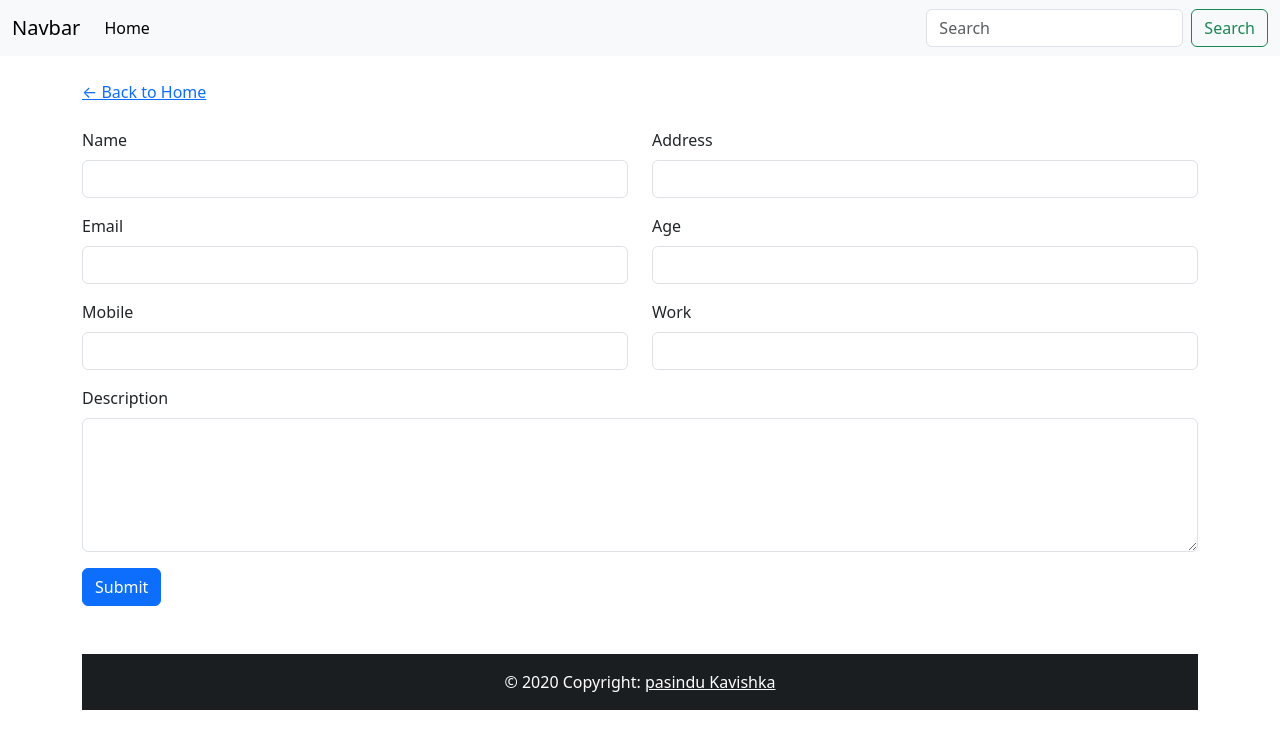
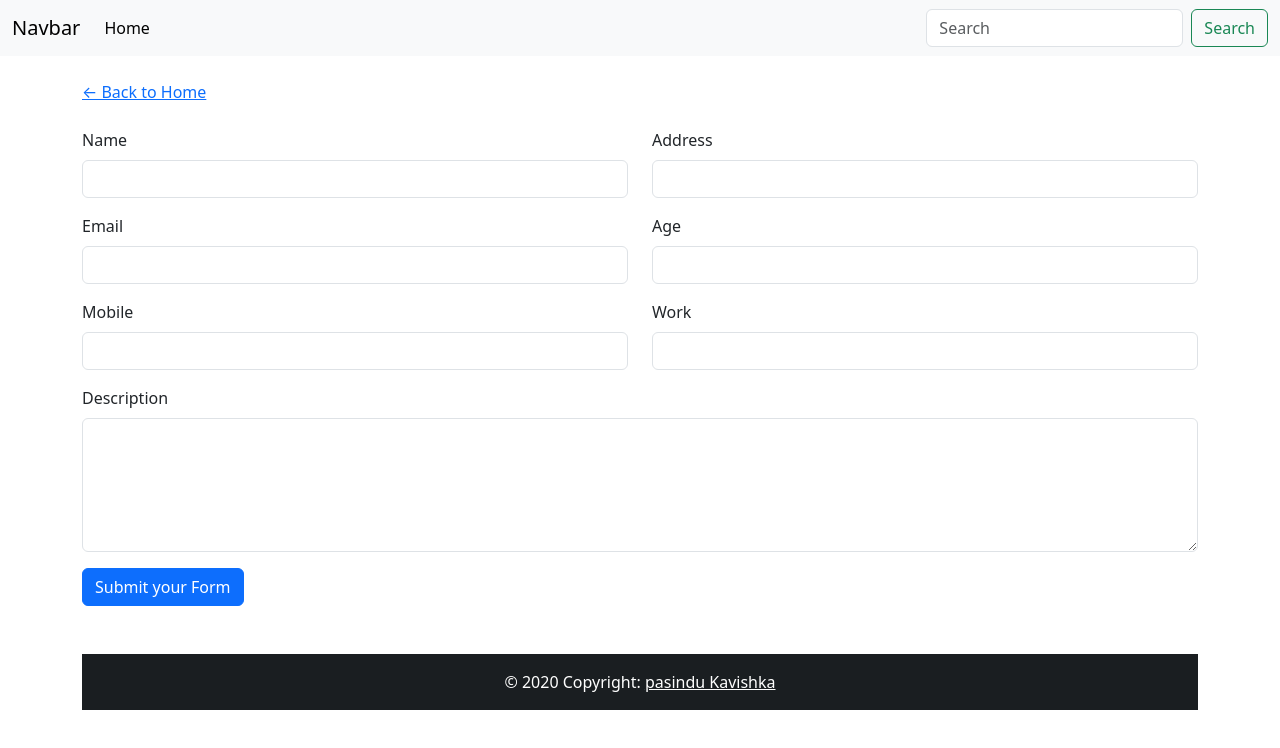
Before and after one commit to KavishkaPKP/MERN_crud, a React (Vite) app in the folder client/: page /register in a window 1280 px wide. Shown: the top 748 px of the page. Built offline with nearby package versions, Linux system fonts and the light colour scheme.

Commit message:
report download
add report Download button

```diff
--- a/client/src/components/home.jsx
+++ b/client/src/components/home.jsx
@@ -4,6 +4,7 @@ import RemoveRedEyeIcon from '@mui/icons-material/RemoveRedEye';
 import EditIcon from '@mui/icons-material/Edit';
 import DeleteIcon from '@mui/icons-material/Delete';
 import AddIcon from '@mui/icons-material/Add';
+import DownloadIcon from '@mui/icons-material/Download';
 
 
 // show data to table
@@ -64,6 +65,9 @@ const deleteUser = async (id) => {
   };
 
 
+
+
+
   return (
     <div className='mt-5'>
       <div className="container overflow-auto">
@@ -103,6 +107,7 @@ const deleteUser = async (id) => {
                       </NavLink>
 
                       <button className='btn btn-danger' onClick={() => deleteUser(element._id)}><DeleteIcon /></button>
+                      <button className='btn btn-warning' ><DownloadIcon /></button>
                     </td>
                   </tr>
                 ))
--- a/client/src/components/register.jsx
+++ b/client/src/components/register.jsx
@@ -126,7 +126,7 @@ const Register = () => {
           </div>
 
           <div className="col-12">
-            <button type="submit" className="btn btn-primary">Submit</button>
+            <button type="submit" className="btn btn-primary">Submit your Form</button>
           </div>
 
         </div>
```
Also changed, not shown: 1 other file (tests, documents, lock files or other folders).
